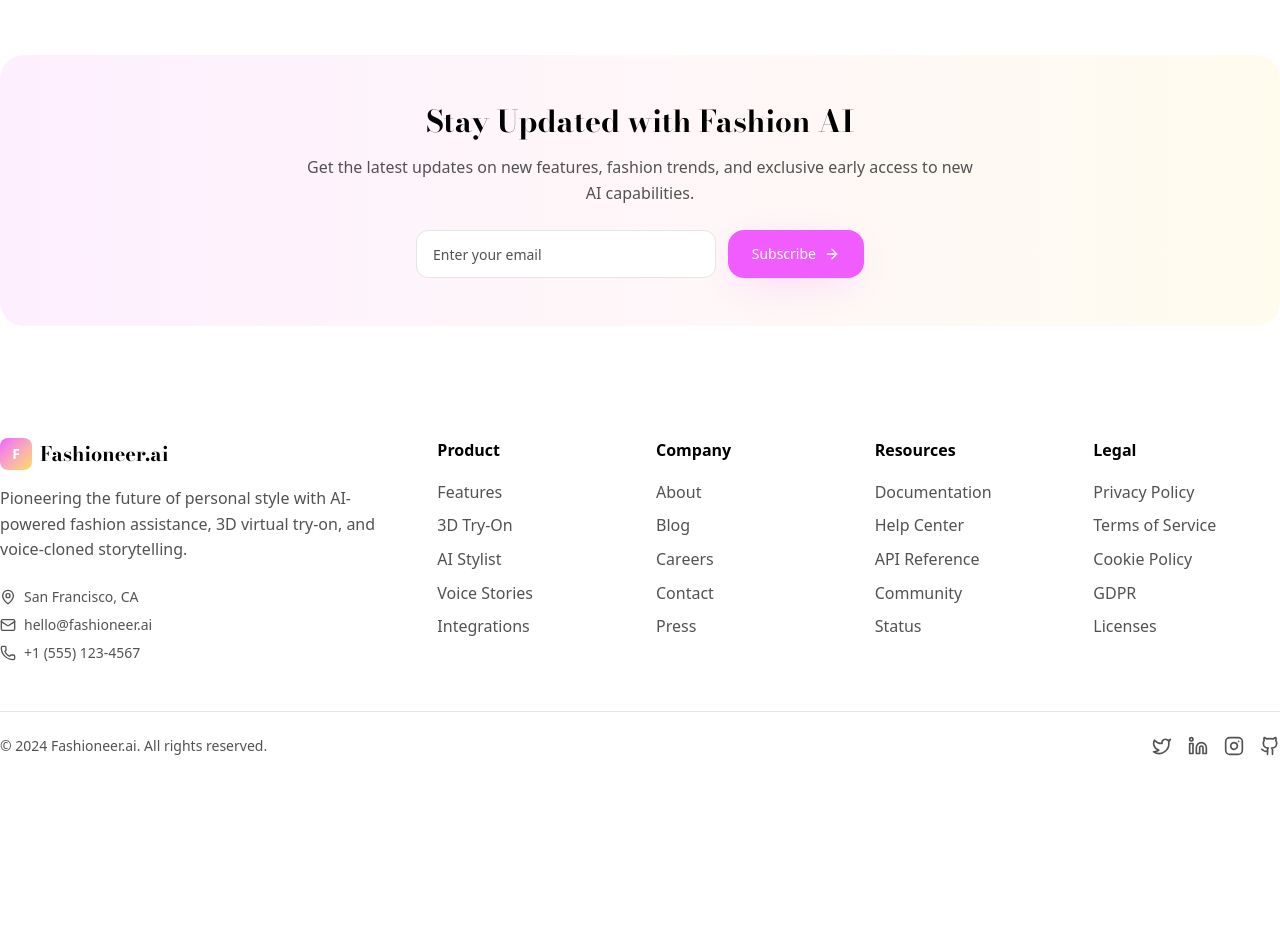
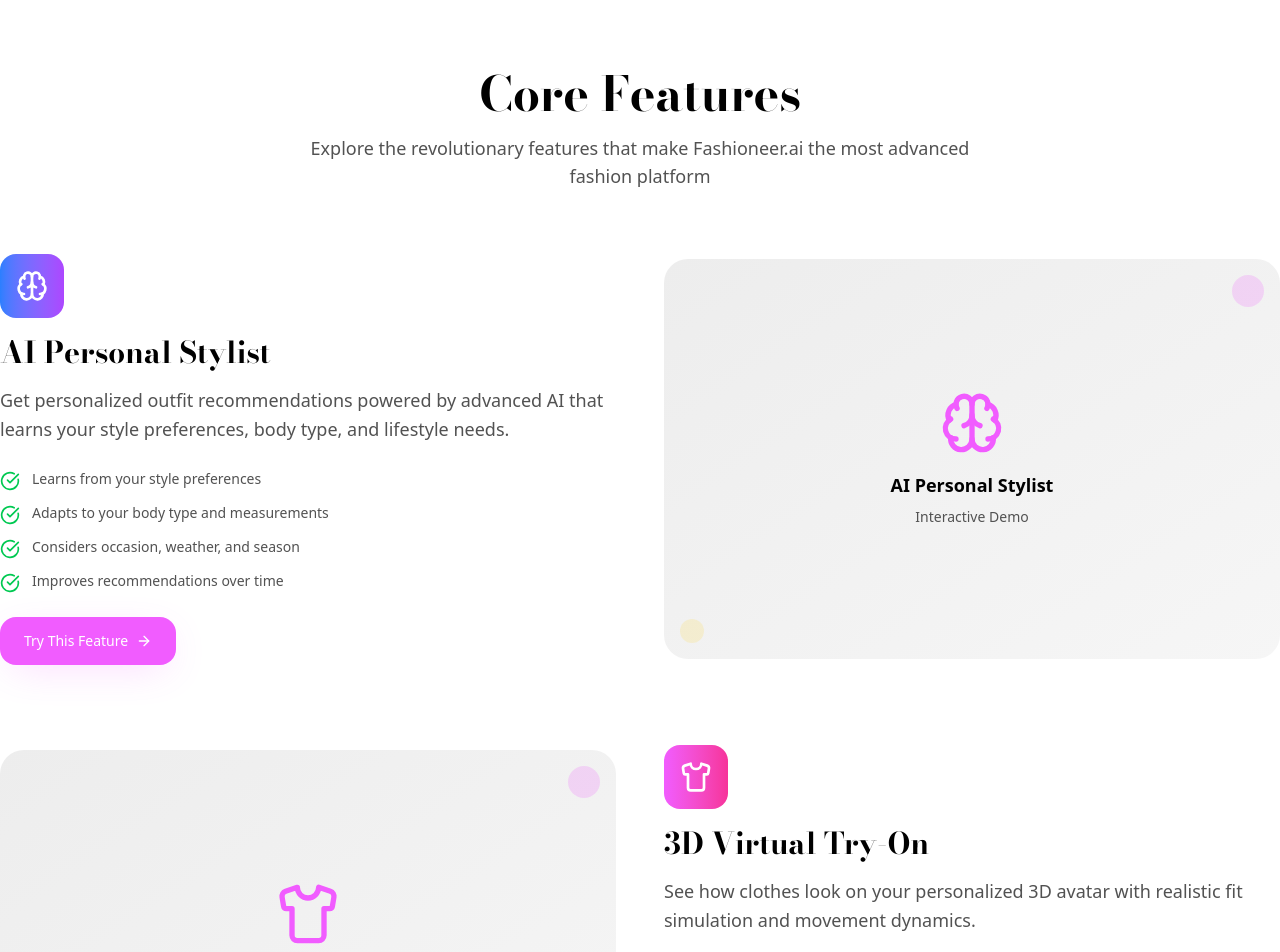
Before and after one commit to FashioneerAI/FAI-website, a Next.js app: page /product in a window 1280 px wide. Shown: the part 1020-1972 px from the top of the page. Before the commit the page ends 1800 px from the top, so only its background shows below. Built offline with nearby package versions, Linux system fonts and the light colour scheme.

Commit message:
auto-commit for 788e8c0a-5d20-485f-b342-951ee9ff13c0

```diff
--- /dev/null
+++ b/src/components/organisms/ProductFeatures.tsx
@@ -0,0 +1,269 @@
+"use client";
+
+import * as React from "react";
+import { motion } from "framer-motion";
+import {
+  Brain,
+  Shirt,
+  Mic,
+  Camera,
+  Palette,
+  TrendingUp,
+  Zap,
+  Users,
+  ShoppingBag,
+  Heart,
+  Eye,
+  Sparkles,
+  ArrowRight,
+  CheckCircle
+} from "lucide-react";
+import { Button } from "@/components/atoms/Button";
+import { Badge } from "@/components/atoms/Badge";
+import { cn, fadeInUp, staggerChildren } from "@/lib/utils";
+
+interface ProductFeaturesProps {
+  className?: string;
+}
+
+const mainFeatures = [
+  {
+    id: "ai-stylist",
+    icon: Brain,
+    title: "AI Personal Stylist",
+    description: "Get personalized outfit recommendations powered by advanced AI that learns your style preferences, body type, and lifestyle needs.",
+    benefits: [
+      "Learns from your style preferences",
+      "Adapts to your body type and measurements",
+      "Considers occasion, weather, and season",
+      "Improves recommendations over time"
+    ],
+    gradient: "from-blue-500 to-purple-500",
+    comingSoon: false
+  },
+  {
+    id: "3d-tryon",
+    icon: Shirt,
+    title: "3D Virtual Try-On",
+    description: "See how clothes look on your personalized 3D avatar with realistic fit simulation and movement dynamics.",
+    benefits: [
+      "Photorealistic 3D avatar creation",
+      "Accurate fit simulation",
+      "Multiple angle viewing",
+      "Physics-based fabric movement"
+    ],
+    gradient: "from-primary to-pink-500",
+    comingSoon: false
+  },
+  {
+    id: "voice-stories",
+    icon: Mic,
+    title: "Voice Fashion Stories",
+    description: "Experience fashion through engaging voice-cloned narratives that bring your outfits to life with immersive storytelling.",
+    benefits: [
+      "Personalized voice cloning",
+      "Interactive fashion narratives",
+      "Outfit context and history",
+      "Social sharing capabilities"
+    ],
+    gradient: "from-green-500 to-emerald-500",
+    comingSoon: false
+  }
+];
+
+const additionalFeatures = [
+  {
+    icon: Camera,
+    title: "Smart Photo Analysis",
+    description: "Upload photos of your existing wardrobe and get instant styling suggestions."
+  },
+  {
+    icon: Palette,
+    title: "Color Coordination",
+    description: "AI-powered color matching based on color theory and personal preferences."
+  },
+  {
+    icon: TrendingUp,
+    title: "Trend Forecasting",
+    description: "Stay ahead with AI-powered trend predictions and seasonal recommendations."
+  },
+  {
+    icon: Users,
+    title: "Community Features",
+    description: "Connect with fashion enthusiasts and share your style journey."
+  },
+  {
+    icon: ShoppingBag,
+    title: "Smart Shopping",
+    description: "Find the best deals and get notified about sales on your favorite items."
+  },
+  {
+    icon: Heart,
+    title: "Wishlist Management",
+    description: "Save favorites, create wishlists, and track price changes."
+  }
+];
+
+export function ProductFeatures({ className }: ProductFeaturesProps) {
+  return (
+    <section className={cn("py-20 bg-background", className)}>
+      <div className="container">
+        {/* Section Header */}
+        <motion.div
+          variants={staggerChildren}
+          initial="initial"
+          whileInView="animate"
+          viewport={{ once: true }}
+          className="text-center mb-16"
+        >
+          <motion.h2
+            variants={fadeInUp}
+            className="font-display text-3xl md:text-5xl font-bold mb-4"
+          >
+            Core Features
+          </motion.h2>
+          <motion.p
+            variants={fadeInUp}
+            className="text-lg text-muted-foreground max-w-2xl mx-auto"
+          >
+            Explore the revolutionary features that make Fashioneer.ai the most advanced fashion platform
+          </motion.p>
+        </motion.div>
+
+        {/* Main Features */}
+        <motion.div
+          variants={staggerChildren}
+          initial="initial"
+          whileInView="animate"
+          viewport={{ once: true }}
+          className="space-y-20"
+        >
+          {mainFeatures.map((feature, index) => (
+            <motion.div
+              key={feature.id}
+              variants={fadeInUp}
+              className={cn(
+                "grid grid-cols-1 lg:grid-cols-2 gap-12 items-center",
+                index % 2 === 1 && "lg:grid-flow-col-dense"
+              )}
+            >
+              {/* Content */}
+              <div className={cn(index % 2 === 1 && "lg:col-start-2")}>
+                <div className={cn(
+                  "mb-4 inline-flex items-center justify-center w-16 h-16 rounded-2xl bg-gradient-to-r",
+                  feature.gradient
+                )}>
+                  <feature.icon className="h-8 w-8 text-white" />
+                </div>
+
+                <h3 className="font-display text-2xl md:text-3xl font-bold mb-4">
+                  {feature.title}
+                </h3>
+
+                <p className="text-muted-foreground text-lg mb-6 leading-relaxed">
+                  {feature.description}
+                </p>
+
+                {/* Benefits */}
+                <div className="space-y-3 mb-6">
+                  {feature.benefits.map((benefit, benefitIndex) => (
+                    <div key={benefitIndex} className="flex items-start space-x-3">
+                      <CheckCircle className="h-5 w-5 text-green-500 shrink-0 mt-0.5" />
+                      <span className="text-sm text-muted-foreground">{benefit}</span>
+                    </div>
+                  ))}
+                </div>
+
+                <Button className="group">
+                  Try This Feature
+                  <ArrowRight className="ml-2 h-4 w-4 transition-transform group-hover:translate-x-1" />
+                </Button>
+              </div>
+
+              {/* Visual Placeholder */}
+              <div className={cn(
+                "relative bg-gradient-to-br from-muted to-muted/50 rounded-3xl p-8 min-h-[400px] flex items-center justify-center",
+                index % 2 === 1 && "lg:col-start-1"
+              )}>
+                <div className="text-center">
+                  <feature.icon className="h-16 w-16 text-primary mx-auto mb-4" />
+                  <h4 className="font-semibold text-lg mb-2">{feature.title}</h4>
+                  <p className="text-muted-foreground text-sm">Interactive Demo</p>
+                </div>
+
+                {/* Decorative Elements */}
+                <div className="absolute top-4 right-4 w-8 h-8 bg-primary/20 rounded-full" />
+                <div className="absolute bottom-4 left-4 w-6 h-6 bg-warning-gold/20 rounded-full" />
+              </div>
+            </motion.div>
+          ))}
+        </motion.div>
+
+        {/* Additional Features Grid */}
+        <motion.div
+          variants={staggerChildren}
+          initial="initial"
+          whileInView="animate"
+          viewport={{ once: true }}
+          className="mt-24"
+        >
+          <motion.h3
+            variants={fadeInUp}
+            className="font-display text-2xl md:text-3xl font-bold text-center mb-12"
+          >
+            Additional Features
+          </motion.h3>
+
+          <div className="grid grid-cols-1 md:grid-cols-2 lg:grid-cols-3 gap-6">
+            {additionalFeatures.map((feature, index) => (
+              <motion.div
+                key={feature.title}
+                variants={fadeInUp}
+                className="group p-6 rounded-2xl bg-card border border-border hover:border-primary/50 transition-all duration-300 hover:shadow-lg"
+              >
+                <div className="mb-4 inline-flex items-center justify-center w-12 h-12 bg-muted rounded-xl group-hover:bg-primary/10 transition-colors">
+                  <feature.icon className="h-6 w-6 text-foreground group-hover:text-primary transition-colors" />
+                </div>
+
+                <h4 className="font-semibold text-lg mb-2 group-hover:text-primary transition-colors">
+                  {feature.title}
+                </h4>
+
+                <p className="text-muted-foreground text-sm leading-relaxed">
+                  {feature.description}
+                </p>
+              </motion.div>
+            ))}
+          </div>
+        </motion.div>
+
+        {/* CTA Section */}
+        <motion.div
+          variants={fadeInUp}
+          initial="initial"
+          whileInView="animate"
+          viewport={{ once: true }}
+          className="mt-20 text-center"
+        >
+          <div className="bg-gradient-to-r from-primary/10 to-warning-gold/10 rounded-3xl p-8 md:p-12">
+            <h3 className="font-display text-2xl md:text-3xl font-bold mb-4">
+              Ready to Transform Your Style?
+            </h3>
+            <p className="text-muted-foreground mb-6 max-w-2xl mx-auto">
+              Experience all these powerful features in action. Start your free trial today and discover the future of fashion technology.
+            </p>
+            <div className="flex flex-col sm:flex-row gap-4 justify-center">
+              <Button size="lg" className="group">
+                Start Free Trial
+                <ArrowRight className="ml-2 h-5 w-5 transition-transform group-hover:translate-x-1" />
+              </Button>
+              <Button variant="outline" size="lg">
+                Schedule Demo
+              </Button>
+            </div>
+          </div>
+        </motion.div>
+      </div>
+    </section>
+  );
+}
```
